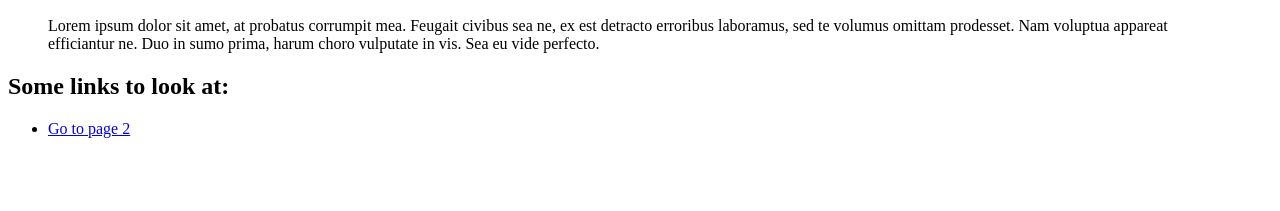
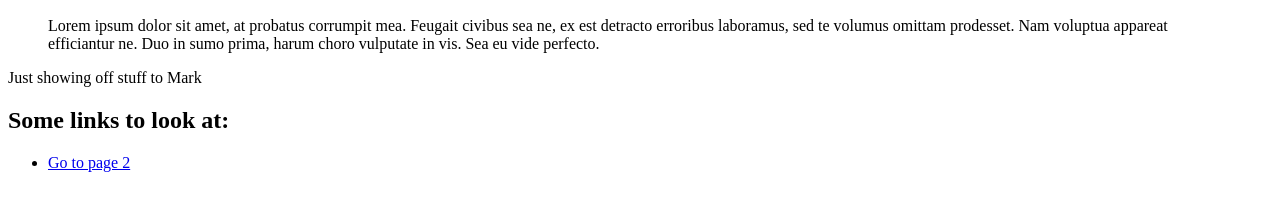
Before and after one commit to reyabreu/gatsbynetlify, a Gatsby site: page / in a window 1280 px wide. Shown: the part 351-562 px from the top of the page. Built offline with nearby package versions, Linux system fonts and the light colour scheme; Gatsby itself is replaced by a stand-in of ours.

Commit message:
slight change to showcase build triggers

```diff
--- a/src/pages/index.js
+++ b/src/pages/index.js
@@ -10,6 +10,7 @@ const IndexPage = () => (
     <blockquote>
       Lorem ipsum dolor sit amet, at probatus corrumpit mea. Feugait civibus sea ne, ex est detracto erroribus laboramus, sed te volumus omittam prodesset. Nam voluptua appareat efficiantur ne. Duo in sumo prima, harum choro vulputate in vis. Sea eu vide perfecto.
     </blockquote>
+    <p>Just showing off stuff to Mark</p>
     <h2>Some links to look at:</h2>
     <ul>
       <li>
```
